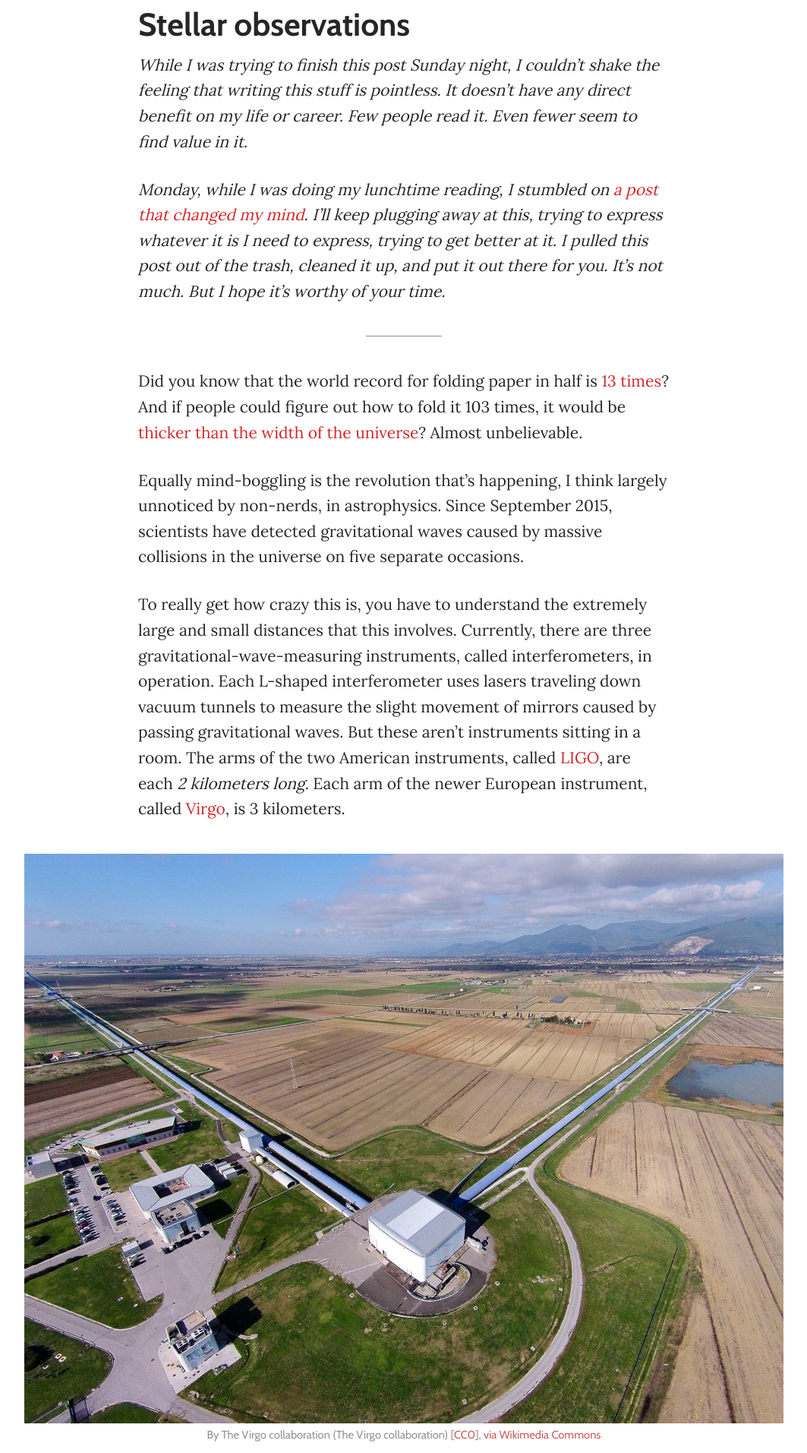
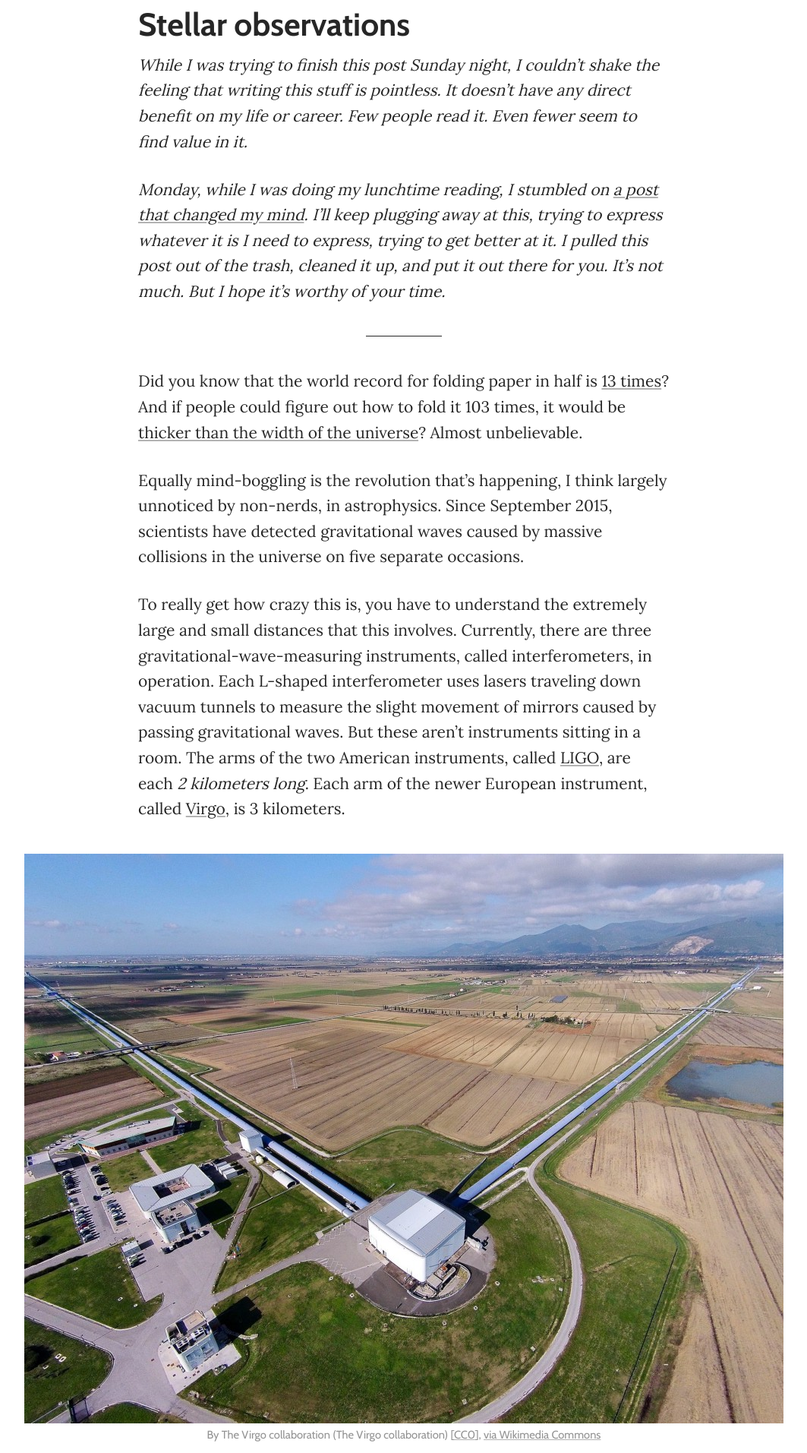
Before and after one commit to mattg/matthewgifford.com, a Jekyll site: the page built from _posts/2017-10-25-stellar-observations.md, in a window 1280 px wide. Shown: the part 1220-3133 px from the top of the page at 76% size, without its empty margins (108-1171 px from the left). Built offline with Jekyll 4.4.1, drawn with Linux system fonts in a browser that asks for light colours; comment, search, counter and statistics services are not loaded; some of the changed text lies outside the part shown.

Commit message:
Update styles and post layout

```diff
--- a/_layouts/post.html
+++ b/_layouts/post.html
@@ -11,7 +11,10 @@
 
   <div class="fleuron">❁</div>
 
-  <p>Have something to say? <a href="mailto:hello@matthewgifford.com?subject=Feedback: {{ page.title }}">Email me</a>.</p>
+  <p>
+    Have something to say? <a href="mailto:hello@matthewgifford.com?subject=Feedback: {{ page.title }}">Email me</a>.<br />
+    Want to know when I post something? <a href="/feed.xml">Subscribe to my RSS feed</a>.
+  </p>
 
   <nav>
     {% if page.previous.url %}
--- a/css/main.scss
+++ b/css/main.scss
@@ -1,10 +1,18 @@
 ---
 ---
 
+$black: hsla(0, 0, 0, .85);
+$gray: hsla(0, 0, 50%, .85);
+$light-gray: hsla(0, 0, 65%, .85);
+$white: hsl(50, 0, 100%);
+
+$serif: Lora, serif;
+$sans-serif: Cabin, sans-serif;
+
 body {
-  background-color: hsl(50, 0, 100%);
-  color: hsla(0, 0, 0, .85);
-  font-family: Lora, serif;
+  background-color: $white;
+  color: $black;
+  font-family: $serif;
   font-size: 18px;
   margin: 0;
   padding: 0;
@@ -75,33 +83,37 @@ figure {
 }
 
 figcaption {
-  color: hsla(0, 0, 50%, .85);
-  font-family: Cabin, sans-serif;
+  color: $gray;
+  font-family: $sans-serif;
   font-size: .7em;
   margin-left: 20px;
   margin-right: 20px;
   text-align: center;
 
   a {
-    color: hsla(0, 50%, 50%, .85);
+    color: $gray;
+
+    &:hover {
+      text-decoration-color: $gray;
+    }
   }
 }
 
 .video-container {
-	position:relative;
-	padding-bottom:53.25%;
-	padding-top:30px;
-	height:0;
-	overflow:hidden;
+  height: 0;
+  overflow: hidden;
+  padding-bottom: 53.25%;
+  padding-top: 30px;
+  position: relative;
 
   embed,
   iframe,
   object {
-    position:absolute;
-    top:0;
-    left:0;
-    width:100%;
-    height:100%;
+    height: 100%;
+    left: 0;
+    position: absolute;
+    top: 0;
+    width: 100%;
   }
 }
 
@@ -113,14 +125,20 @@ header {
   }
 
   a {
-    color: hsla(0, 0, 0, .45);
+    color: $gray;
+    text-decoration-line: none;
+
+    &:hover {
+      text-decoration-color: $gray;
+      text-decoration-line: underline;
+    }
   }
 }
 
 h1,
 h2,
 h3 {
-  font-family: Cabin, sans-serif;
+  font-family: $sans-serif;
 }
 
 h1 {
@@ -147,7 +165,7 @@ h2 {
   }
 
   &.kicker {
-    color: hsla(0, 0, 0, .45);
+    color: $gray;
     font-size: 1em;
     font-weight: 400;
     margin-bottom: .25em;
@@ -187,12 +205,16 @@ img {
 }
 
 a {
-  color: hsla(0, 100%, 40%, .85);
-  text-decoration: none;
+  color: $black;
+  text-decoration-color: $light-gray;
+
+  &:hover {
+    text-decoration-color: $black;
+  }
 }
 
 hr {
-  color: hsla(0, 0, 0, .45);
+  color: $black;
   border-style: solid;
   border-width: 1px 0 0;
   margin: 2em auto;
@@ -207,8 +229,8 @@ blockquote {
 }
 
 .published-date {
-  color: hsla(0, 0, 0, .45);
-  font-family: Cabin, sans-serif;
+  color: $gray;
+  font-family: $sans-serif;
   font-size: .7em;
   margin: 2em 0 1em;
   text-align: center;
@@ -222,7 +244,7 @@ blockquote {
 nav {
   display: flex;
   justify-content: content-between;
-  margin-top: 1em;
+  margin-top: 1.5em;
   width: 100%;
 
   > div {
```
